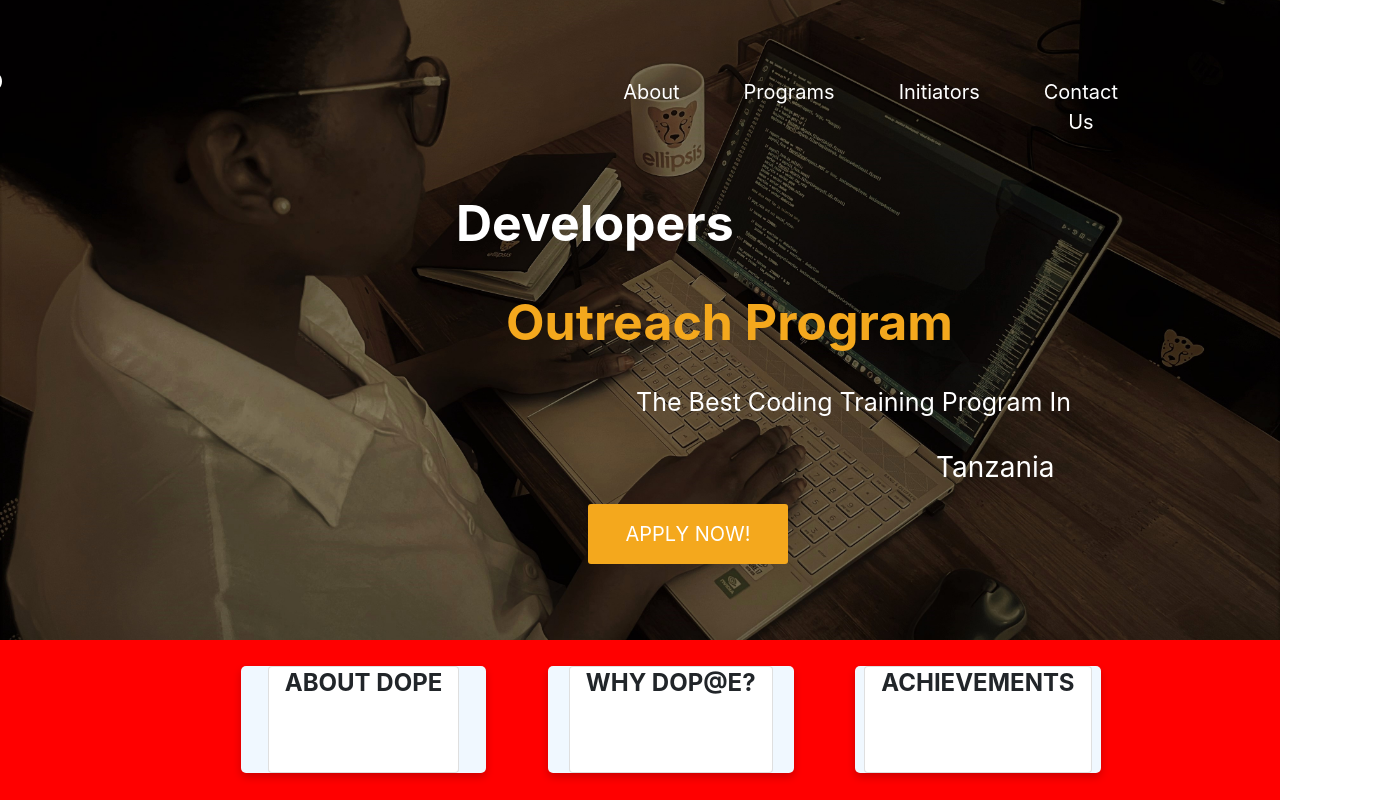
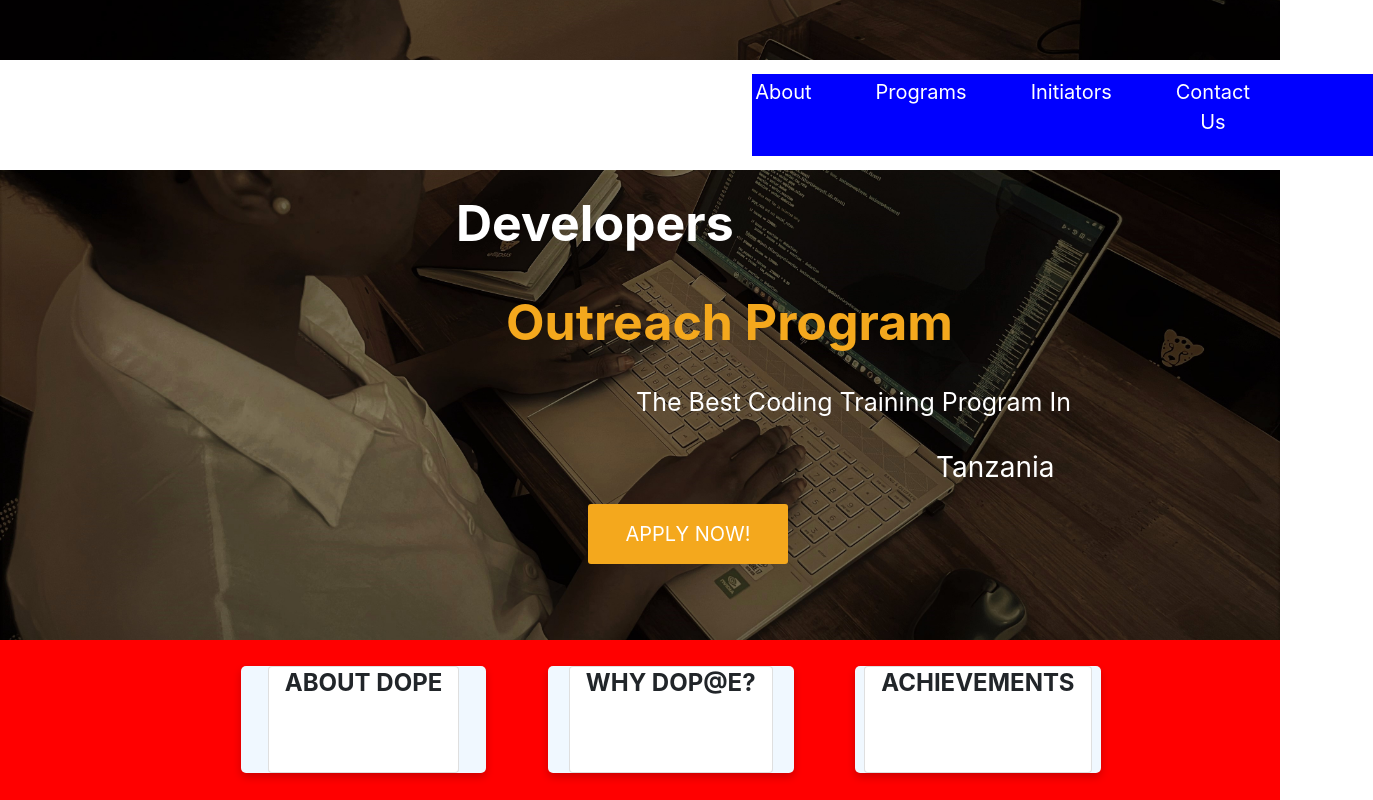
Before and after one commit to kaigwa/Ellipsis-, a React (Create React App) app: page /Dop in a window 1280 px wide. Shown: the top 800 px of the page, 1373 px wide, since content can reach past the window. Built offline with nearby package versions, Linux system fonts and the light colour scheme.

Commit message:
header changes #2

```diff
--- a/src/Components/dop/dop.css
+++ b/src/Components/dop/dop.css
@@ -24,17 +24,17 @@
   display: flex;
   justify-content: center;
   flex-direction: row;
-  /* background-color: white; */
+  background-color: white;
   align-items: center;
-  width: 90%;
+  width: 100%;
   padding: 0.2rem;
 }
 .dp .nav {
   align-content: center;
   justify-content: center;
-  /* background-color: blue; */
-  width: 80%;
-  margin-left: 38.5rem;
+  background-color: blue;
+  width: 70%;
+  margin-left: 47rem;
   padding: 0.2rem;
 }
 .dp .logo {
```
